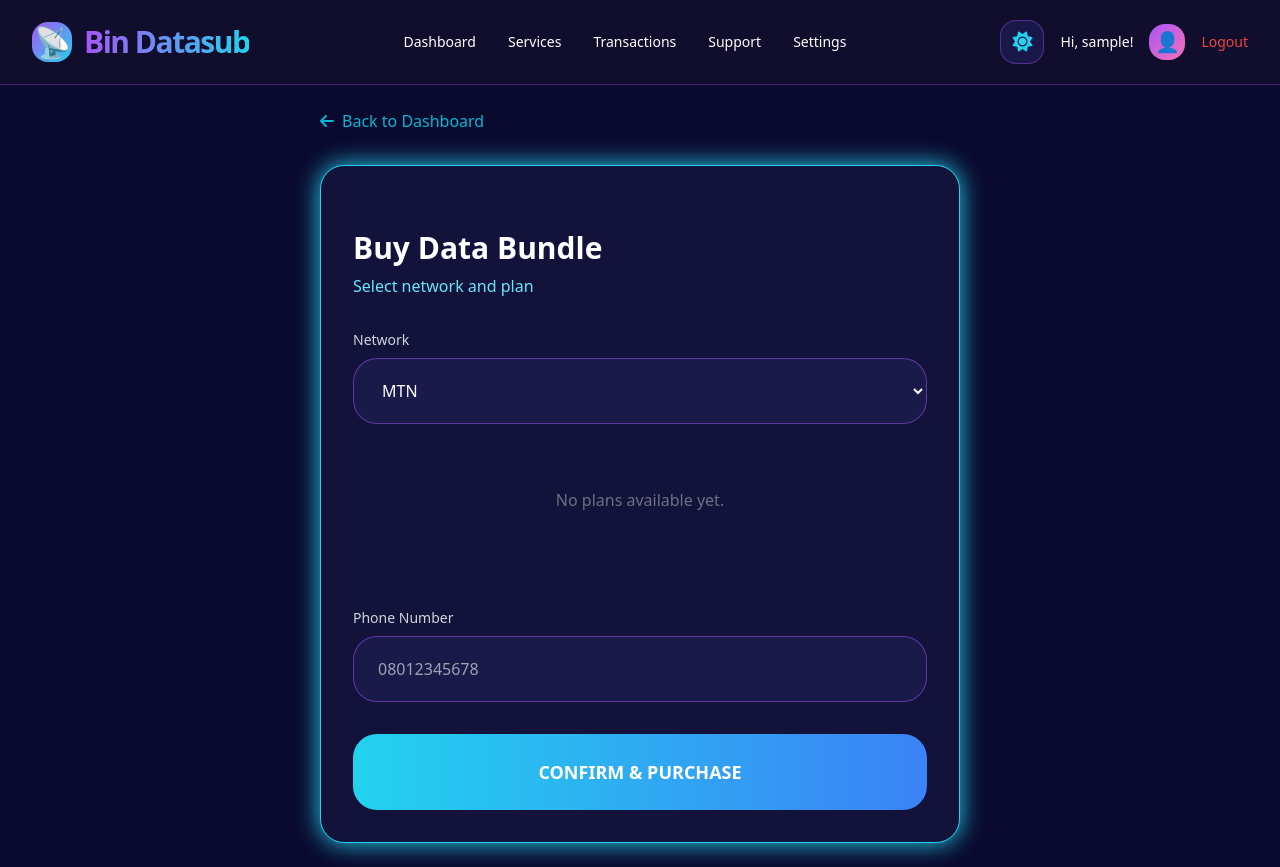
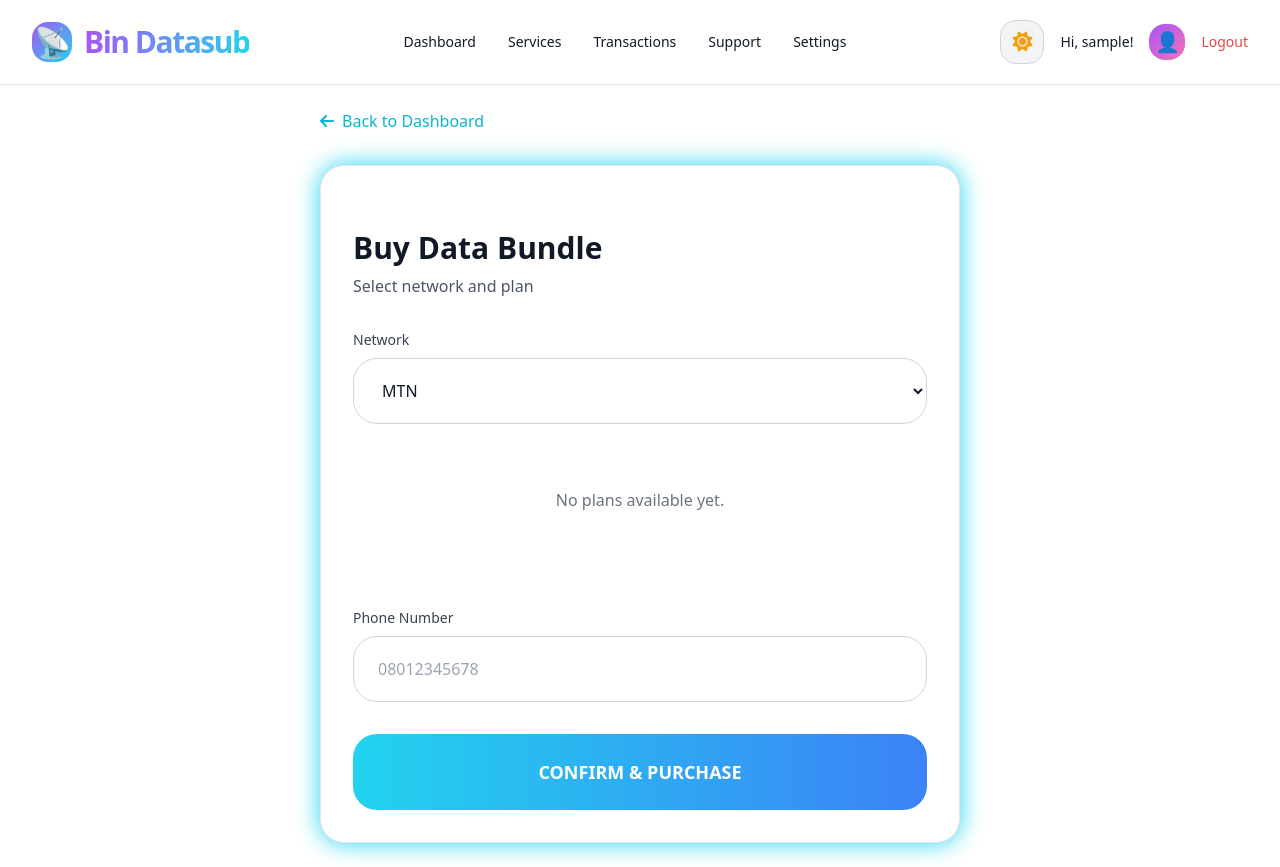
Before and after one commit to Hidar022/Bin_datasub, a Django app: page /buy-data/ in a window 1280 px wide. Run offline with Django 5.2, Linux system fonts and the light colour scheme; the visitor is signed in with stand-in values (Sample User, id 1); data that the repository does not hold is empty; some libraries are stand-ins or nearby versions.

Commit message:
first time visitoe should see light theme

```diff
--- a/vtuapp/templates/vtuapp/base.html
+++ b/vtuapp/templates/vtuapp/base.html
@@ -24,10 +24,13 @@
   <script>
     tailwind.config = { darkMode: 'class' };
 
+    // Check if it's a first-time visitor
     if (localStorage.getItem('theme') === null) {
-        localStorage.setItem('theme', 'dark');
-        document.documentElement.classList.add('dark');
+        // Set the default to light
+        localStorage.setItem('theme', 'light');
+        document.documentElement.classList.remove('dark');
     } else if (localStorage.getItem('theme') === 'dark') {
+        // Only add 'dark' if they specifically chose it before
         document.documentElement.classList.add('dark');
     }
 </script>
```
